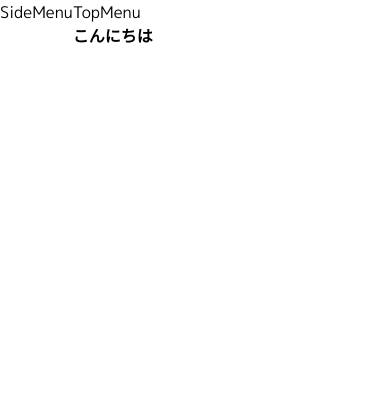
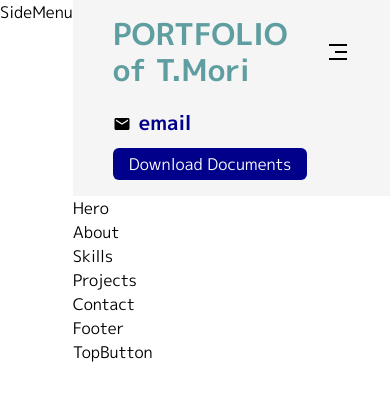
Before and after one commit to mori-tt/next-site_20241119, a Next.js app: page / in a window 390 px wide. Shown: the top 400 px of the page. Built offline with nearby package versions, Linux system fonts and the light colour scheme.

Commit message:
Construction of TopMenu, introduction of Zustand

```diff
--- a/app/page.tsx
+++ b/app/page.tsx
@@ -1,9 +1,20 @@
-import Image from "next/image";
-
+import About from "@/components/About";
+import Hero from "@/components/Hero";
+import Skills from "@/components/Skills";
+import Projects from "@/components/Projects";
+import Contact from "@/components/Contact";
+import Footer from "@/components/Footer";
+import TopButton from "@/components/TopButton";
 export default function Home() {
   return (
     <>
-      <div className="font-bold ">こんにちは</div>
+      <Hero />
+      <About />
+      <Skills />
+      <Projects />
+      <Contact />
+      <Footer />
+      <TopButton />
     </>
   );
 }
--- /dev/null
+++ b/components/About.tsx
@@ -0,0 +1,7 @@
+import React from "react";
+
+const About = () => {
+  return <div>About</div>;
+};
+
+export default About;
--- /dev/null
+++ b/components/Contact.tsx
@@ -0,0 +1,7 @@
+import React from "react";
+
+const Contact = () => {
+  return <div>Contact</div>;
+};
+
+export default Contact;
--- /dev/null
+++ b/components/Footer.tsx
@@ -0,0 +1,7 @@
+import React from "react";
+
+const Footer = () => {
+  return <div>Footer</div>;
+};
+
+export default Footer;
--- /dev/null
+++ b/components/Hero.tsx
@@ -0,0 +1,7 @@
+import React from "react";
+
+const Hero = () => {
+  return <div>Hero</div>;
+};
+
+export default Hero;
--- /dev/null
+++ b/components/Projects.tsx
@@ -0,0 +1,7 @@
+import React from "react";
+
+const Projects = () => {
+  return <div>Projects</div>;
+};
+
+export default Projects;
--- /dev/null
+++ b/components/Skills.tsx
@@ -0,0 +1,7 @@
+import React from "react";
+
+const Skills = () => {
+  return <div>Skills</div>;
+};
+
+export default Skills;
--- /dev/null
+++ b/components/TopButton.tsx
@@ -0,0 +1,7 @@
+import React from "react";
+
+const TopButton = () => {
+  return <div>TopButton</div>;
+};
+
+export default TopButton;
--- a/components/TopMenu.tsx
+++ b/components/TopMenu.tsx
@@ -1,7 +1,44 @@
+"use client";
+import Link from "next/link";
 import React from "react";
+import { AiOutlineClose } from "react-icons/ai";
+import { RiMenu3Fill } from "react-icons/ri";
+import { MdEmail } from "react-icons/md";
+import { useMenuStore } from "@/store/useMenuStore";
 
 const TopMenu = () => {
-  return <div>TopMenu</div>;
+  const { isOpen, openMobileMenu, closeMobileMenu } = useMenuStore();
+  return (
+    <section className="px-[40px] bg-whitesmoke py-4 z-10 max-xs:px5" id="home">
+      <div className="max-w-7xl max-auto flex flex-col justify-between items-center gap-5">
+        {/* UP */}
+        <div className="flex justify-between items-center w-full md:hidden">
+          <Link href={"/"}>
+            <h1 className="font-bold text-3xl text-cadetblue">
+              PORTFOLIO of T.Mori
+            </h1>
+          </Link>
+          {/* TOGGLE */}
+          <div
+            className="text-2xl z-50 cursor-pointer"
+            onClick={openMobileMenu}
+          >
+            {isOpen ? <AiOutlineClose /> : <RiMenu3Fill />}
+          </div>
+        </div>
+        {/* DOWN */}
+        <div className="flex justify-between items-center w-full max-xs:flex-col max-xs:items-start max-xs:gap-2">
+          <div className="flex flex-row gap-2 items-center text-lg font-bold">
+            <MdEmail />
+            <span className="text-darkblue text-xl pb-1">email</span>
+          </div>
+          <button className="bg-darkblue text-white px-4 py-1 rounded-md hover:bg-darkblue/75">
+            Download Documents
+          </button>
+        </div>
+      </div>
+    </section>
+  );
 };
 
 export default TopMenu;
--- /dev/null
+++ b/store/useMenuStore.ts
@@ -0,0 +1,13 @@
+import { create } from "zustand";
+
+interface MenuState {
+  isOpen: boolean;
+  openMobileMenu: () => void;
+  closeMobileMenu: () => void;
+}
+
+export const useMenuStore = create<MenuState>((set) => ({
+  isOpen: false,
+  openMobileMenu: () => set((state) => ({ isOpen: !state.isOpen })),
+  closeMobileMenu: () => set({ isOpen: false }),
+}));
```
Also changed, not shown: package.json (+8 -6 lines), 1 other file (tests, documents, lock files or other folders).
